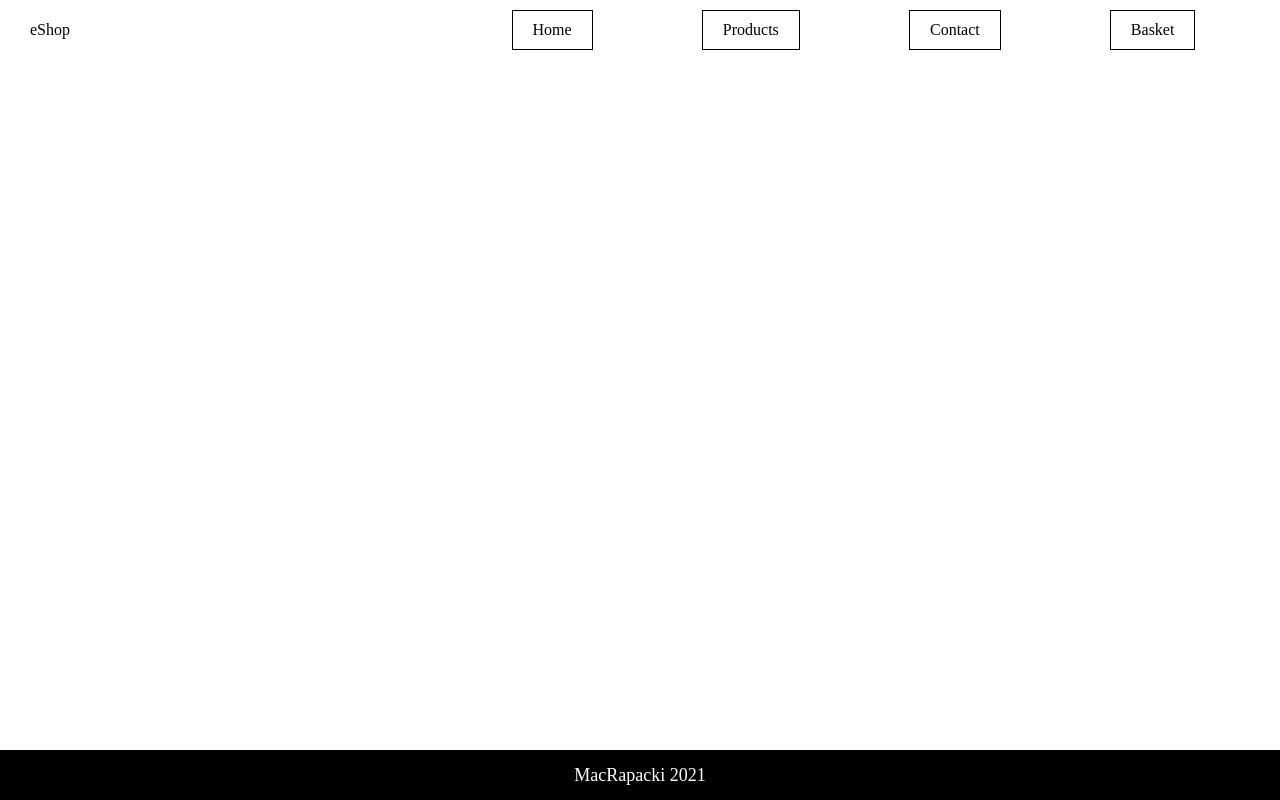
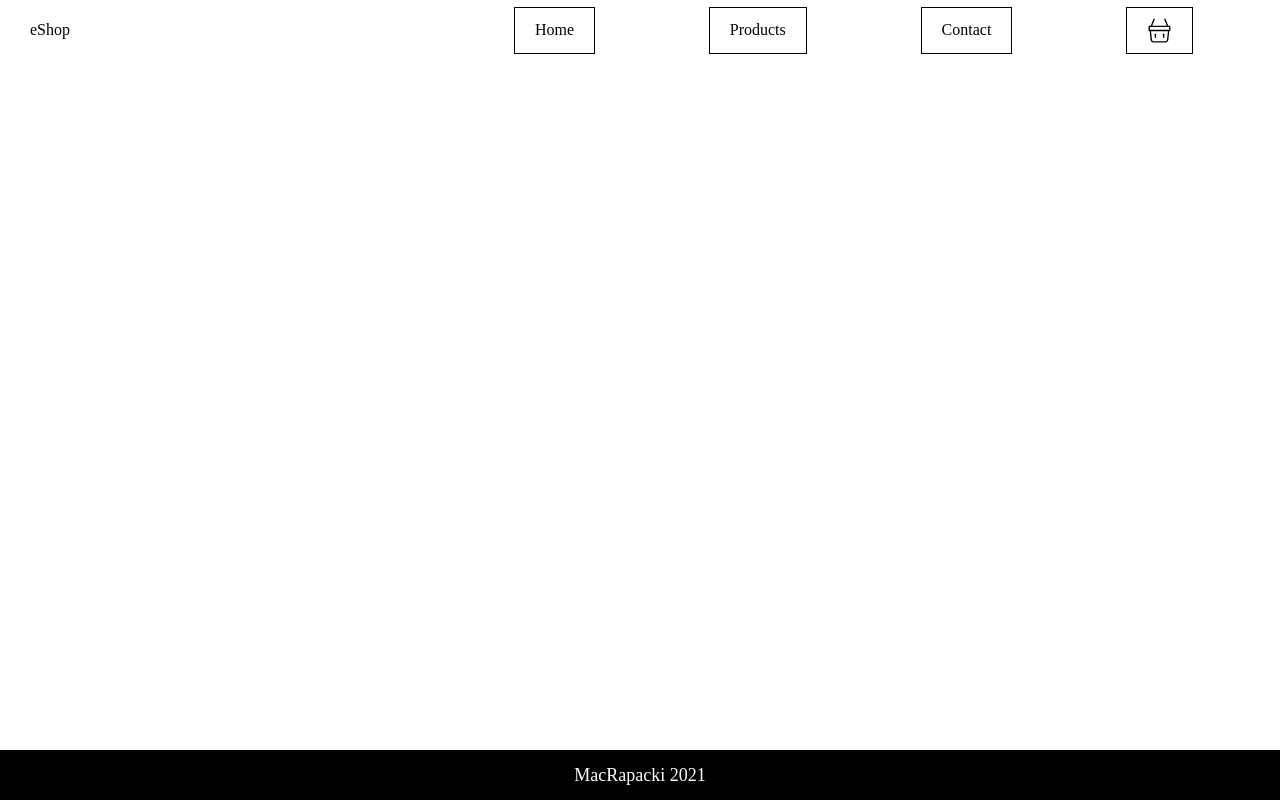
Before and after one commit to MacRapacki/eShop, a React (Create React App) app: page / in a window 1280 px wide. Built offline with nearby package versions, Linux system fonts and the light colour scheme.

Commit message:
feat: add svg as a basket, minor style changes

```diff
--- a/src/components/layout/navbar/navbar.jsx
+++ b/src/components/layout/navbar/navbar.jsx
@@ -1,6 +1,8 @@
 import React from "react";
 
 import * as S from "./style";
+
+import Basket from "../../../images/shopping-basket.svg";
 
 const Navbar = () => {
   return (
@@ -10,7 +12,10 @@ const Navbar = () => {
         <S.Item>Home</S.Item>
         <S.Item>Products</S.Item>
         <S.Item>Contact</S.Item>
-        <S.Item>Basket</S.Item>
+        <S.Item>
+          {" "}
+          <S.BasketIcon src={Basket} alt="basket" />
+        </S.Item>
       </S.List>
     </S.Navbar>
   );
--- a/src/components/layout/navbar/style.js
+++ b/src/components/layout/navbar/style.js
@@ -28,4 +28,10 @@ export const Item = styled.li`
   cursor: pointer;
   padding: 10px 20px;
   border: 1px solid black;
+  display: grid;
+  place-items: center;
 `;
+
+export const BasketIcon = styled.img`
+  width: 25px;
+`;
```
Also changed, not shown: src/images/shopping-basket.svg (added).
